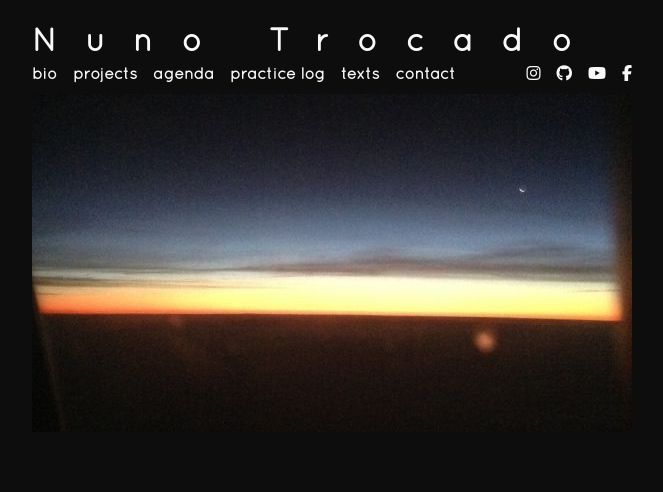
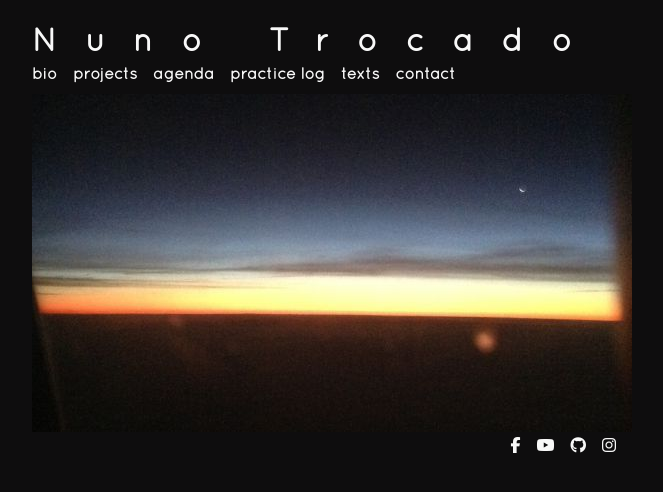
Before and after one commit to ntrocado/ntrocado.github.io, a Jekyll site: the page built from index.html, in a window 1280 px wide. Shown: the top 492 px of the page, without its empty margins (308-971 px from the left). Built offline with Jekyll 4.4.1, drawn with Linux system fonts in a browser that asks for light colours; nearby versions of some CDN libraries.

Commit message:
Move social media icons to footer

```diff
--- /dev/null
+++ b/_includes/footer.html
@@ -0,0 +1,8 @@
+<div class='cssmenu' id='footer'>
+  <ul>
+    <li> <a href="https://www.facebook.com/idomeneus.crete"><i class="fab fa-facebook-f" title="Facebook"></i></a></li>
+    <li> <a href="https://www.youtube.com/channel/UCNyIxNwufuc79t731Ua05_g"><i class="fab fa-youtube" title="Youtube"></i></a></li>
+    <li> <a href="https://github.com/ntrocado"><i class="fab fa-github" title="Github"></i></a></li>
+    <li> <a href="https://www.instagram.com/ntrocado/"><i class="fab fa-instagram" title="Instagram"></i></a></li>
+  </ul>
+</div>
--- a/_includes/menu.html
+++ b/_includes/menu.html
@@ -1,4 +1,4 @@
-<div id='cssmenu'>
+<div class='cssmenu'>
   <ul>
     <li {% if page.url == "/bio.html" %}class="active"{% endif %}><a href="/bio.html">bio</a></li>
     <li {% if page.url == "/projectos.html" %}class="active"{% endif %}><a href="/projectos.html">projects</a></li>
@@ -6,9 +6,5 @@
     <li {% if page.url == "/log.html" %}class="active"{% endif %}><a href="/log.html">practice log</a></li>
     <li {% if page.url == "/textos.html" %}class="active"{% endif %}><a href="/textos.html">texts</a></li>
     <li><a href="mailto:ntrocado@gmail.com">contact</a></li>
-	<li class="last-icon"> <a href="https://www.facebook.com/idomeneus.crete"><i class="fab fa-facebook-f" title="Facebook"></i></a></li>
-	<li class="icons"> <a href="https://www.youtube.com/channel/UCNyIxNwufuc79t731Ua05_g"><i class="fab fa-youtube" title="Youtube"></i></a></li>
-	<li class="icons"> <a href="https://github.com/ntrocado"><i class="fab fa-github" title="Github"></i></a></li>
-	<li class="icons"> <a href="https://www.instagram.com/ntrocado/"><i class="fab fa-instagram" title="Instagram"></i></a></li>
   </ul>
 </div>
--- a/_layouts/default.html
+++ b/_layouts/default.html
@@ -2,27 +2,34 @@
 <html>
   <head>
     <title>{{ page.title }}</title>
-			{% if page.description %}<meta name="description" content="{{ page.description }}">{% endif %}
+
+    {% if page.description %}
+    <meta name="description" content="{{ page.description }}">
+    {% endif %}
+
     <meta name="viewport" content="width=device-width, initial-scale=1">
     <script src="https://kit.fontawesome.com/d9dbbbf466.js"></script>
+
     <!-- link to main stylesheet -->
     <link rel="stylesheet" type="text/css" href="/css/main.css">
   </head>
+
   <body>
+
     <div id="front">
       {% include titulo.html %}
       {% include menu.html %}
       {{ content }}
+      {% include footer.html %}
     </div>
+
     <script>
       (function(i,s,o,g,r,a,m){i['GoogleAnalyticsObject']=r;i[r]=i[r]||function(){
-  				(i[r].q=i[r].q||[]).push(arguments)},i[r].l=1*new Date();a=s.createElement(o),
-  				m=s.getElementsByTagName(o)[0];a.async=1;a.src=g;m.parentNode.insertBefore(a,m)
+	  (i[r].q=i[r].q||[]).push(arguments)},i[r].l=1*new
+			       Date();a=s.createElement(o), 			       m=s.getElementsByTagName(o)[0];a.async=1;a.src=g;m.parentNode.insertBefore(a,m)
   			      })(window,document,'script','//www.google-analytics.com/analytics.js','ga');
-
       ga('create', 'UA-59295022-1', 'auto');
       ga('send', 'pageview');
-
     </script>
   </body>
 </html>
--- a/css/main.css
+++ b/css/main.css
@@ -45,7 +45,8 @@ h2 {
     background-color: #343530;
     text-align: center;
 }
-h2 a, h3 a { text-decoration: none;
+h2 a, h3 a {
+    text-decoration: none;
     color: #F8FDE5;
 }
 h1 {
@@ -92,7 +93,7 @@ p.footpara {
     font-size: 0.8em;
 }
 
-#cssmenu ul {
+.cssmenu ul {
     margin-bottom: 0.5em;
     padding: 0;
     list-style-type: none;
@@ -101,38 +102,33 @@ p.footpara {
     display: block;
     font-weight: bold;
 }
-#cssmenu ul:after {
+.cssmenu ul:after {
     content: '';
     display: table;
     clear: both;
 }
-#cssmenu li {
-  display: block;
+.cssmenu li {
+    display: inline;
     float: left;
     margin-right: 1em;
 }
-#cssmenu li a {
-  display: block;
+.cssmenu li a {
     float: left;
     color: #F8F8F8;
     text-decoration: none;
     font-weight: bold;
     border-bottom: 3px solid transparent;
 }
-#cssmenu li a:hover {
+.cssmenu li a:hover {
   color: #7A7E6A;
 }
-#cssmenu li.active a {
+.cssmenu li.active a {
     display: inline;
     border-bottom: 3px solid #7A7E6A;
     float: left;
 }
-#cssmenu li.icons {
+#footer ul {
     float: right;
-}
-#cssmenu li.last-icon {
-    float: right;
-    margin-right: 0;
 }
 img {
     max-width: 100%;
```
Lines whose indentation alone changed are shown as unchanged.
